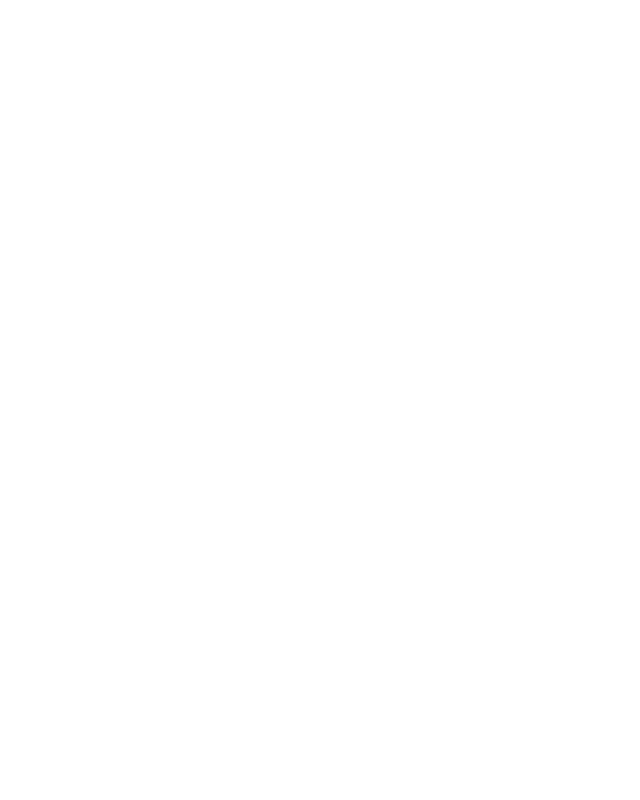
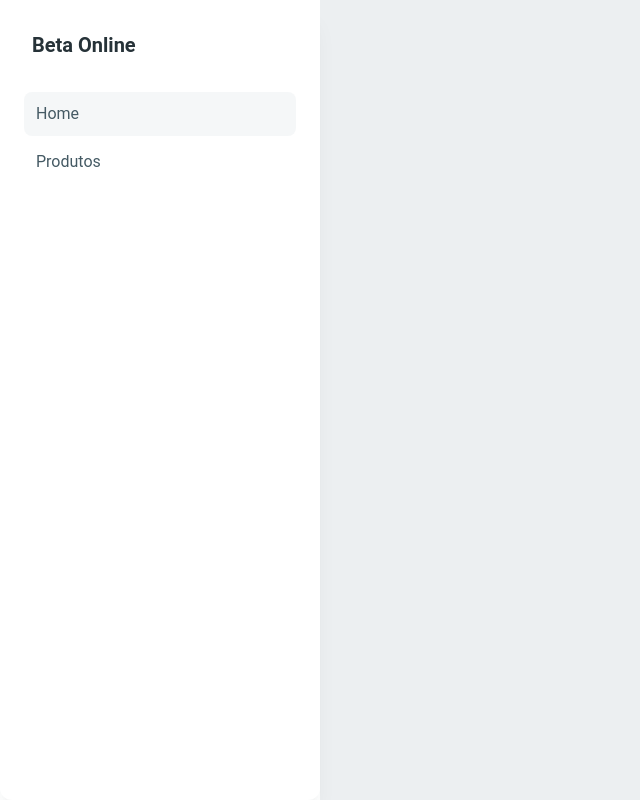
Before and after one commit to arlops22/beta-online-challenge, a Next.js app: page / in a window 1280 px wide. Shown: the whole page, without its empty margins (0-640 px from the left). Built offline with nearby package versions, Linux system fonts and the light colour scheme.

Commit message:
main layout with sidebar

```diff
--- a/src/api/products/getAllProducts.ts
+++ b/src/api/products/getAllProducts.ts
@@ -4,7 +4,7 @@
 const getAllProducts = async () => {
     try {
         const response = await api.get(QUERY_KEYS.PRODUCTS);
-        console.log('response', response)
+
         return response.data;
     } catch (err) {
         console.log('err', err)
--- /dev/null
+++ b/src/components/Sidebar/index.tsx
@@ -0,0 +1,46 @@
+import {
+    Card,
+    List,
+    ListItem,
+    ListItemPrefix,
+    Typography
+} from '@material-tailwind/react';
+import Link from 'next/link';
+import { useRouter } from 'next/router';
+
+const SideBar = () => {
+    const router = useRouter();
+
+    return (
+        <Card className="h-screen w-full p-4 shadow-xl shadow-blue-gray-900/5">
+            <div className="mb-2 p-4">
+                <Typography
+                    variant="h5"
+                    color="blue-gray"
+                >
+                    Beta Online
+                </Typography>
+            </div>
+            <List>
+                <Link href='/'>
+                    <ListItem selected={router.asPath === '/'}>
+                        {/* <ListItemPrefix>
+                            <PresentationChartBarIcon className="h-5 w-5" />
+                        </ListItemPrefix> */}
+                        Home
+                    </ListItem>
+                </Link>
+                <Link href='/products'>
+                    <ListItem selected={router.asPath === '/products'}>
+                        {/* <ListItemPrefix>
+                            <PresentationChartBarIcon className="h-5 w-5" />
+                        </ListItemPrefix> */}
+                        Produtos
+                    </ListItem>
+                </Link>
+            </List>
+        </Card>
+    )
+}
+
+export default SideBar
--- a/src/pages/_app.tsx
+++ b/src/pages/_app.tsx
@@ -6,10 +6,21 @@
 
 const inter = Inter({ subsets: ["latin"] });
 
+import SideBar from '@/components/Sidebar';
+
 export default function App({ Component, pageProps }: AppProps) {
     return (
         <main className={inter.className}>
-            <Component {...pageProps} />
+            <div className="flex items-center">
+                <div className="w-1/4">
+                    <SideBar />
+                </div>
+                <div className="w-3/4">
+                    <div className="px-10 bg-blue-gray-50 min-h-screen">
+                        <Component {...pageProps} />
+                    </div>
+                </div>
+            </div>
         </main>
     )
 }
```
